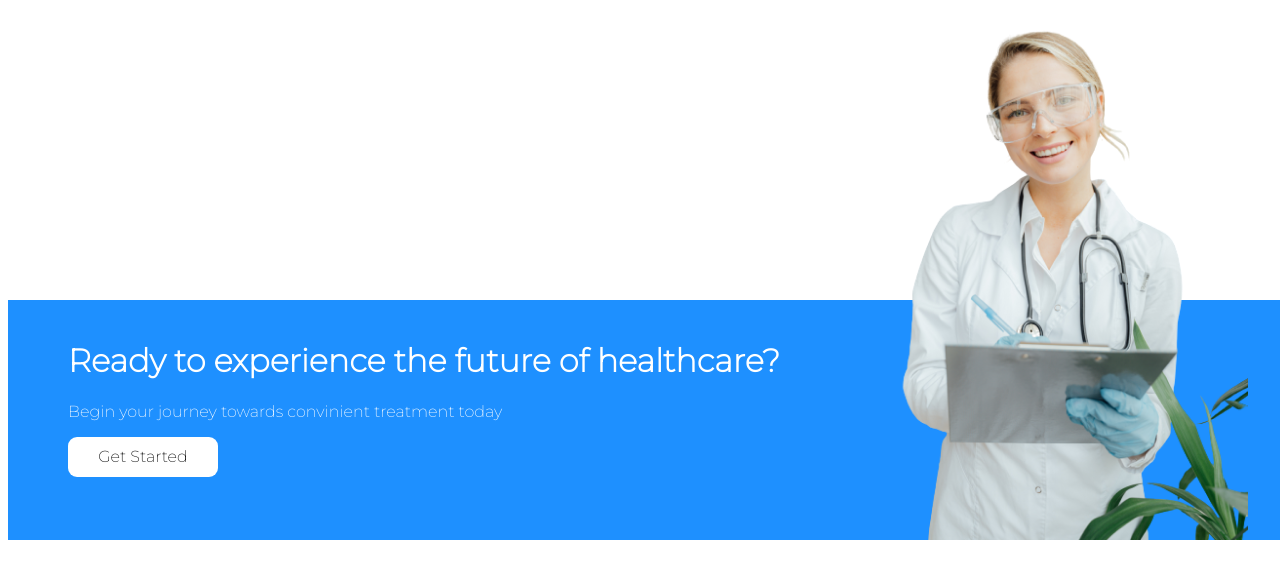
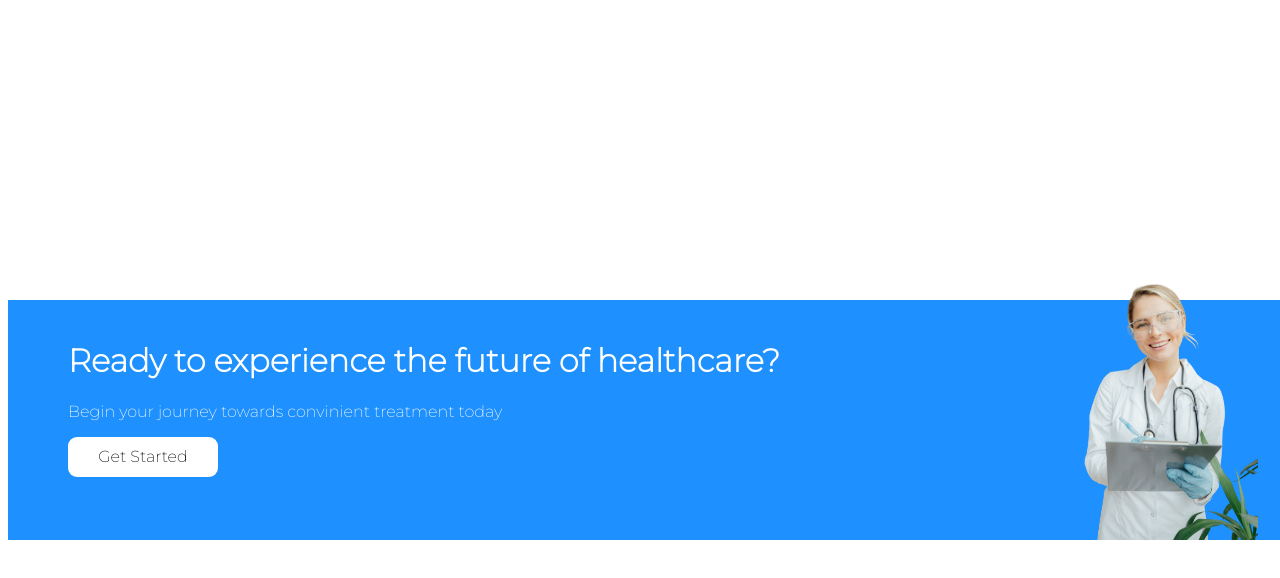
Before and after one commit to bruhWhyUScaryme/hw2, a plain HTML site: page index.html in a window 1280 px wide. Drawn offline with Linux system fonts and the light colour scheme.

Commit message:
Update style.css

```diff
--- a/css/style.css
+++ b/css/style.css
@@ -28,7 +28,8 @@ a {
   background: white;
 }
 img {
+  width: 200px;
   position: absolute;
-  right: 40px;
+  right: 30px;
   bottom: 0;
 }
```
